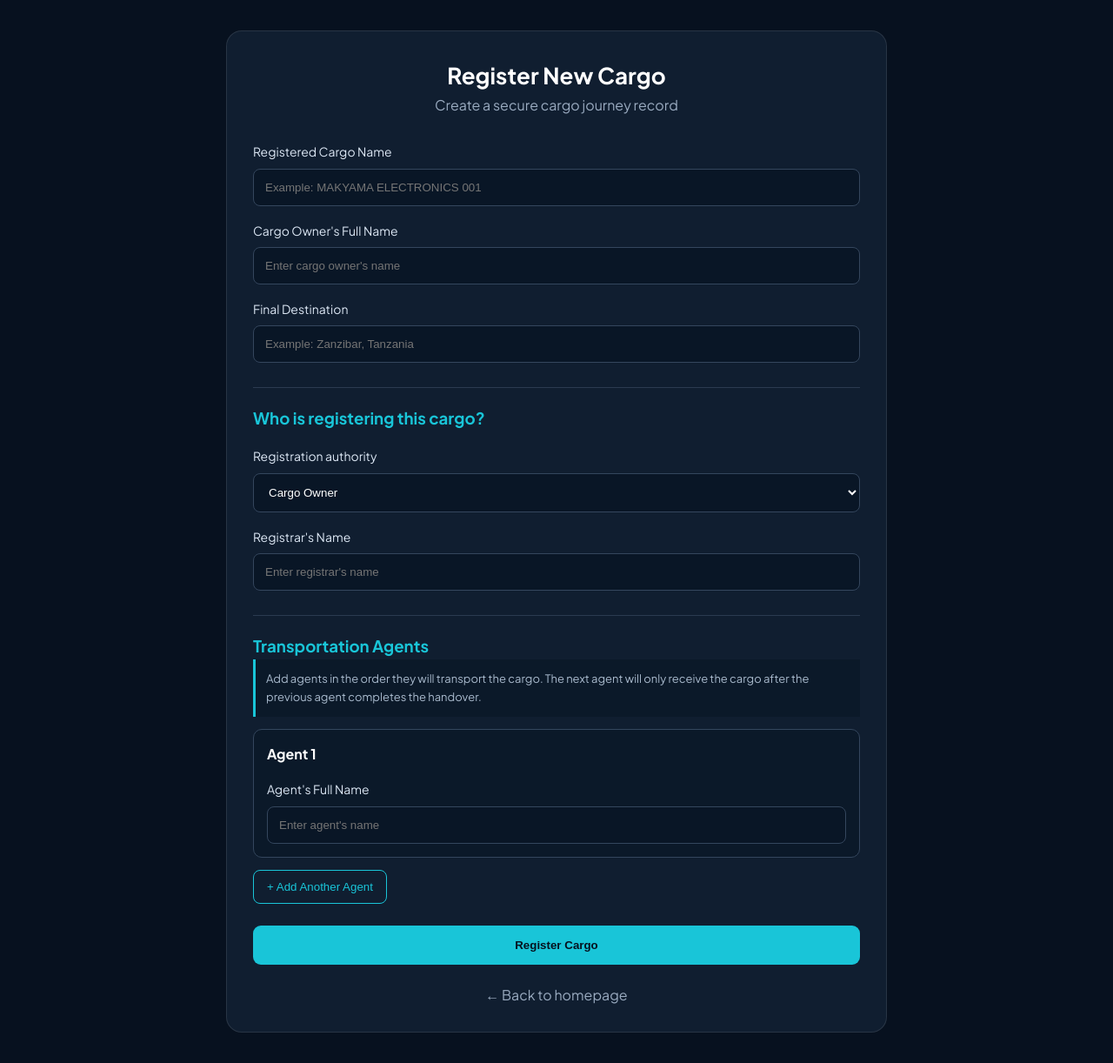
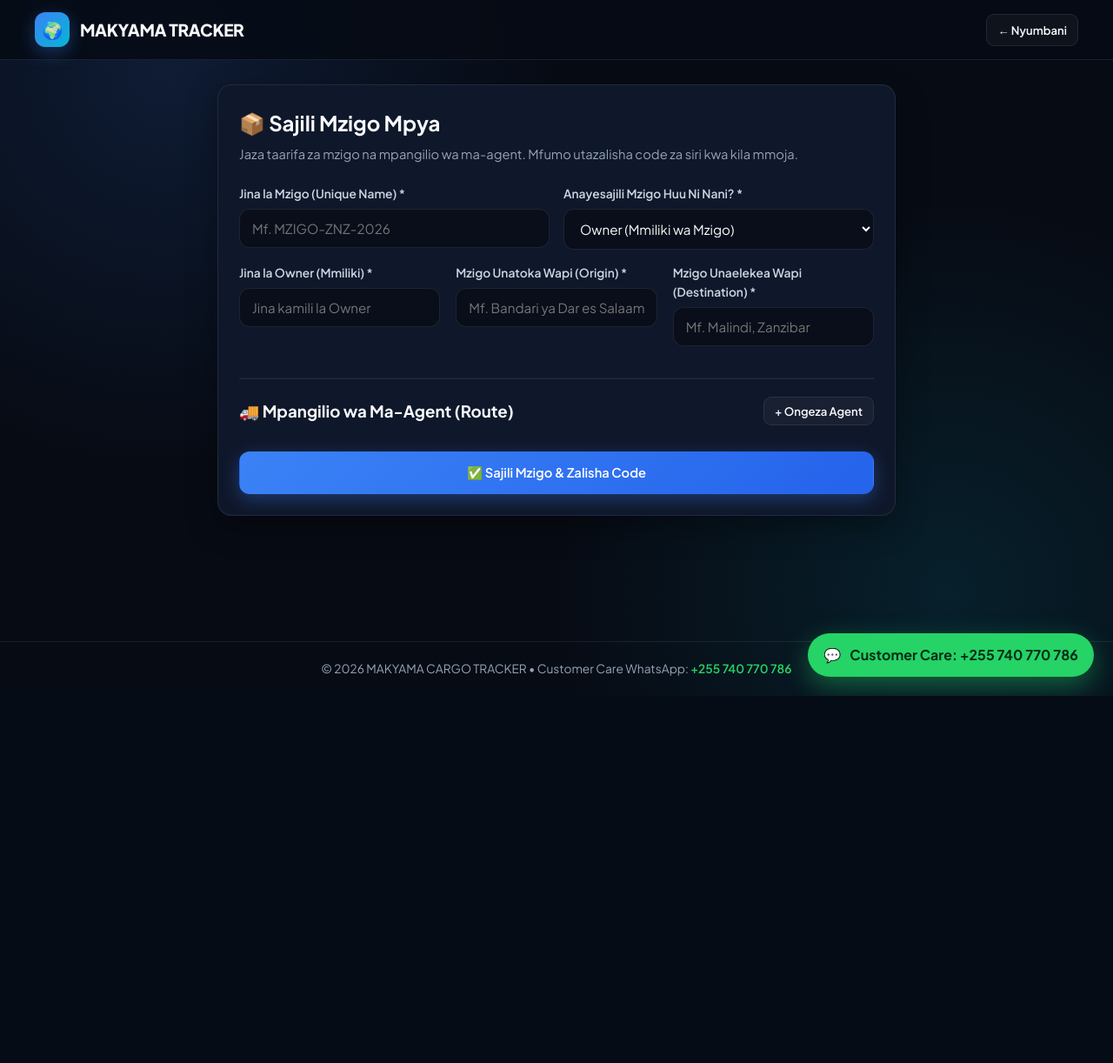
Before and after one commit to makyamacargotracker-crypto/makyama-cargo-tracker, a Flask app: page /register in a window 1280 px wide. Shown: the whole page at 87% size. After the commit the page ends 800 px from the top, so only its background shows below. Run offline with Flask 3, Linux system fonts and the light colour scheme; parts of the project's set-up code (start-up, migrations or seed data) failed here and were passed over.

Commit message:
Update register.html

```diff
--- a/templates/register.html
+++ b/templates/register.html
@@ -1,216 +1,100 @@
-
 <!DOCTYPE html>
-<html lang="en">
+<html lang="sw">
 <head>
-    <meta charset="UTF-8">
-    <meta name="viewport" content="width=device-width, initial-scale=1.0">
-    <title>Register Cargo | MAKYAMA CARGO TRACKER</title>
-    <link rel="stylesheet" href="{{ url_for('static', filename='css/style.css') }}">
-    <style>
-        .register-page {
-            min-height: 100vh;
-            padding: 35px 15px;
-            background: #07111f;
-        }
-        .register-card {
-            max-width: 760px;
-            margin: auto;
-            padding: 30px;
-            border-radius: 18px;
-            border: 1px solid rgba(255,255,255,.1);
-            background: #101e30;
-        }
-        .register-heading { text-align: center; margin-bottom: 30px; }
-        .register-heading h1 { color: white; font-size: 26px; }
-        .register-heading p { color: #9aabc0; }
-        .register-card label {
-            display: block;
-            color: #dce7f4;
-            margin: 17px 0 8px;
-            font-size: 14px;
-        }
-        .register-card input,
-        .register-card select {
-            width: 100%;
-            box-sizing: border-box;
-            padding: 13px;
-            border-radius: 8px;
-            border: 1px solid #34465d;
-            background: #091626;
-            color: white;
-        }
-        .register-card input:focus,
-        .register-card select:focus { outline: none; border-color: #19c5d8; }
-        .form-section {
-            margin-top: 28px;
-            padding-top: 20px;
-            border-top: 1px solid #2b3b50;
-        }
-        .form-section h3 { color: #19c5d8; }
-        .agent-row {
-            padding: 15px;
-            margin: 14px 0;
-            border: 1px solid #34465d;
-            border-radius: 10px;
-            background: #0b1929;
-        }
-        .agent-row h4 { color: white; margin: 0 0 10px; }
-        .secondary-button {
-            padding: 11px 15px;
-            border: 1px solid #19c5d8;
-            border-radius: 8px;
-            background: transparent;
-            color: #19c5d8;
-            cursor: pointer;
-        }
-        .remove-agent {
-            margin-top: 12px;
-            color: #ff9292;
-            background: transparent;
-            border: 0;
-            cursor: pointer;
-        }
-        .register-submit {
-            width: 100%;
-            padding: 15px;
-            margin-top: 25px;
-            border: 0;
-            border-radius: 9px;
-            background: #19c5d8;
-            color: #06121f;
-            font-weight: 700;
-            cursor: pointer;
-        }
-        .register-message { color: #ff9b9b; margin-top: 15px; text-align: center; }
-        .register-note {
-            color: #a9bacd;
-            background: #0b1929;
-            border-left: 3px solid #19c5d8;
-            padding: 12px;
-            font-size: 13px;
-            line-height: 1.6;
-        }
-        .back-home {
-            display: block;
-            text-align: center;
-            color: #9aabc0;
-            text-decoration: none;
-            margin-top: 22px;
-        }
-    </style>
+  <meta charset="UTF-8" />
+  <meta name="viewport" content="width=device-width, initial-scale=1.0" />
+  <title>Sajili Mzigo | MAKYAMA CARGO TRACKER</title>
+  <link rel="stylesheet" href="/static/css/style.css" />
 </head>
 <body>
-<main class="register-page">
-    <section class="register-card">
-        <header class="register-heading">
-            <h1>Register New Cargo</h1>
-            <p>Create a secure cargo journey record</p>
-        </header>
+  <nav class="navbar">
+    <div class="nav-container">
+      <a href="/" class="brand">
+        <div class="brand-icon">🌍</div>
+        <span>MAKYAMA TRACKER</span>
+      </a>
+      <div class="nav-links">
+        <a href="/" class="btn btn-outline btn-sm">← Nyumbani</a>
+      </div>
+    </div>
+  </nav>
 
-        <form id="registerForm">
-            <label for="cargoName">Registered Cargo Name</label>
-            <input id="cargoName" name="cargoName" type="text"
-                   placeholder="Example: MAKYAMA ELECTRONICS 001" required>
+  <main class="container" style="max-width: 820px;">
+    <div class="card" id="registerCard">
+      <h2 style="margin-bottom: 6px;">📦 Sajili Mzigo Mpya</h2>
+      <p style="color: var(--text-muted); font-size: 0.92rem; margin-bottom: 22px;">
+        Jaza taarifa za mzigo na mpangilio wa ma-agent. Mfumo utazalisha code za siri kwa kila mmoja.
+      </p>
 
-            <label for="ownerName">Cargo Owner's Full Name</label>
-            <input id="ownerName" name="ownerName" type="text"
-                   placeholder="Enter cargo owner's name" required>
+      <form id="registerForm">
+        <div class="grid-2">
+          <div class="form-group">
+            <label>Jina la Mzigo (Unique Name) *</label>
+            <input type="text" id="cargoName" class="form-control" placeholder="Mf. MZIGO-ZNZ-2026" required />
+          </div>
+          <div class="form-group">
+            <label>Anayesajili Mzigo Huu Ni Nani? *</label>
+            <select id="registeredBy" class="form-control">
+              <option value="OWNER">Owner (Mmiliki wa Mzigo)</option>
+              <option value="AGENT_1">Agent 1 (Wakala wa Kwanza)</option>
+            </select>
+          </div>
+        </div>
 
-            <label for="destination">Final Destination</label>
-            <input id="destination" name="destination" type="text"
-                   placeholder="Example: Zanzibar, Tanzania" required>
+        <div class="grid-3">
+          <div class="form-group">
+            <label>Jina la Owner (Mmiliki) *</label>
+            <input type="text" id="ownerName" class="form-control" placeholder="Jina kamili la Owner" required />
+          </div>
+          <div class="form-group">
+            <label>Mzigo Unatoka Wapi (Origin) *</label>
+            <input type="text" id="origin" class="form-control" placeholder="Mf. Bandari ya Dar es Salaam" required />
+          </div>
+          <div class="form-group">
+            <label>Mzigo Unaelekea Wapi (Destination) *</label>
+            <input type="text" id="destination" class="form-control" placeholder="Mf. Malindi, Zanzibar" required />
+          </div>
+        </div>
 
-            <div class="form-section">
-                <h3>Who is registering this cargo?</h3>
+        <hr style="border-color: var(--border-color); margin: 20px 0;" />
 
-                <label for="registrarRole">Registration authority</label>
-                <select id="registrarRole" name="registrarRole" required>
-                    <option value="owner">Cargo Owner</option>
-                    <option value="agent1">Agent 1</option>
-                </select>
+        <div style="display: flex; justify-content: space-between; align-items: center; margin-bottom: 14px;">
+          <h3>🚚 Mpangilio wa Ma-Agent (Route)</h3>
+          <button type="button" id="addAgentBtn" class="btn btn-outline btn-sm">+ Ongeza Agent</button>
+        </div>
 
-                <label for="registrarName">Registrar's Name</label>
-                <input id="registrarName" name="registrarName" type="text"
-                       placeholder="Enter registrar's name" required>
-            </div>
+        <div id="agentsContainer"></div>
 
-            <div class="form-section">
-                <h3>Transportation Agents</h3>
-                <p class="register-note">
-                    Add agents in the order they will transport the cargo.
-                    The next agent will only receive the cargo after the
-                    previous agent completes the handover.
-                </p>
+        <div id="registerError"></div>
 
-                <div id="agentsContainer">
-                    <div class="agent-row">
-                        <h4>Agent 1</h4>
-                        <label>Agent's Full Name</label>
-                        <input type="text" class="agent-name"
-                               placeholder="Enter agent's name" required>
-                    </div>
-                </div>
+        <button type="submit" class="btn btn-primary" style="width: 100%; margin-top: 16px; padding: 14px;">
+          ✅ Sajili Mzigo & Zalisha Code
+        </button>
+      </form>
+    </div>
 
-                <button type="button" class="secondary-button" id="addAgentButton">
-                    + Add Another Agent
-                </button>
-            </div>
+    <!-- Matokeo ya Code Baada ya Usajili -->
+    <div class="card" id="codesResultCard" style="display: none;">
+      <div class="alert alert-success" style="margin-top: 0; margin-bottom: 18px;">
+        🎉 <strong>Mzigo Umesajiliwa Kikamilifu!</strong> Nakili na utunze code hizi au watumie ma-agent husika.
+      </div>
+      <div id="codesOutput"></div>
+      <div style="margin-top: 22px; display: flex; gap: 12px; flex-wrap: wrap;">
+        <a id="goToCargoBtn" href="#" class="btn btn-primary">🚀 Fungua Ukurasa wa Mzigo</a>
+        <a href="/register" class="btn btn-outline">+ Sajili Mzigo Mwingine</a>
+      </div>
+    </div>
+  </main>
 
-            <button type="submit" class="register-submit">
-                Register Cargo
-            </button>
+  <a href="https://wa.me/255740770786?text=Habari%20Makyama%20Cargo%20Tracker%2C%20nahitaji%20msaada%20wa%20kusajili%20mzigo." target="_blank" class="whatsapp-float">
+    <span>💬</span> Customer Care: +255 740 770 786
+  </a>
 
-            <p class="register-message" id="registerMessage" role="alert"></p>
-        </form>
+  <footer>
+    &copy; 2026 MAKYAMA CARGO TRACKER &bull; Customer Care WhatsApp:
+    <a href="https://wa.me/255740770786" target="_blank">+255 740 770 786</a>
+  </footer>
 
-        <a class="back-home" href="{{ url_for('index') }}">← Back to homepage</a>
-    </section>
-</main>
-
-<script>
-    const agentsContainer = document.getElementById("agentsContainer");
-    const addAgentButton = document.getElementById("addAgentButton");
-
-    addAgentButton.addEventListener("click", function () {
-        const count = agentsContainer.querySelectorAll(".agent-row").length + 1;
-
-        const row = document.createElement("div");
-        row.className = "agent-row";
-
-        const heading = document.createElement("h4");
-        heading.textContent = "Agent " + count;
-
-        const label = document.createElement("label");
-        label.textContent = "Agent's Full Name";
-
-        const input = document.createElement("input");
-        input.type = "text";
-        input.className = "agent-name";
-        input.placeholder = "Enter agent's name";
-        input.required = true;
-
-        const remove = document.createElement("button");
-        remove.type = "button";
-        remove.className = "remove-agent";
-        remove.textContent = "Remove agent";
-        remove.addEventListener("click", function () {
-            row.remove();
-            updateAgentNumbers();
-        });
-
-        row.append(heading, label, input, remove);
-        agentsContainer.appendChild(row);
-        updateAgentNumbers();
-    });
-
-    function updateAgentNumbers() {
-        const rows = agentsContainer.querySelectorAll(".agent-row");
-        rows.forEach((row, index) => {
-            row.querySelector("h4").textContent = "Agent " + (index + 1);
-        });
-    }
-</script>
-
-<script src="{{ url_for('static', filename='js/auth.js') }}"></script>
+  <script src="/static/js/app.js"></script>
 </body>
 </html>
```
